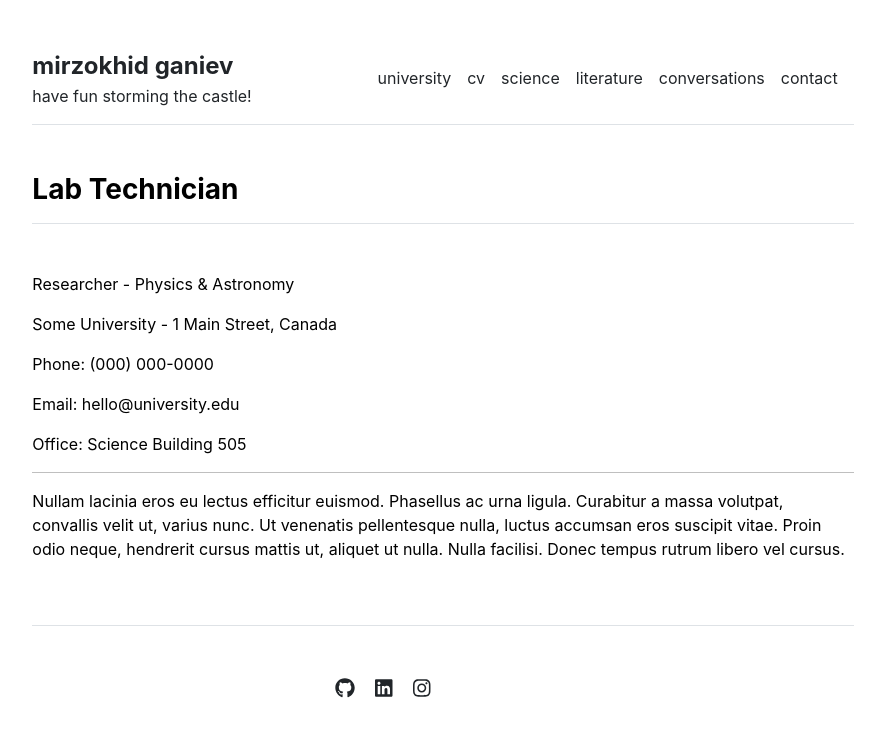
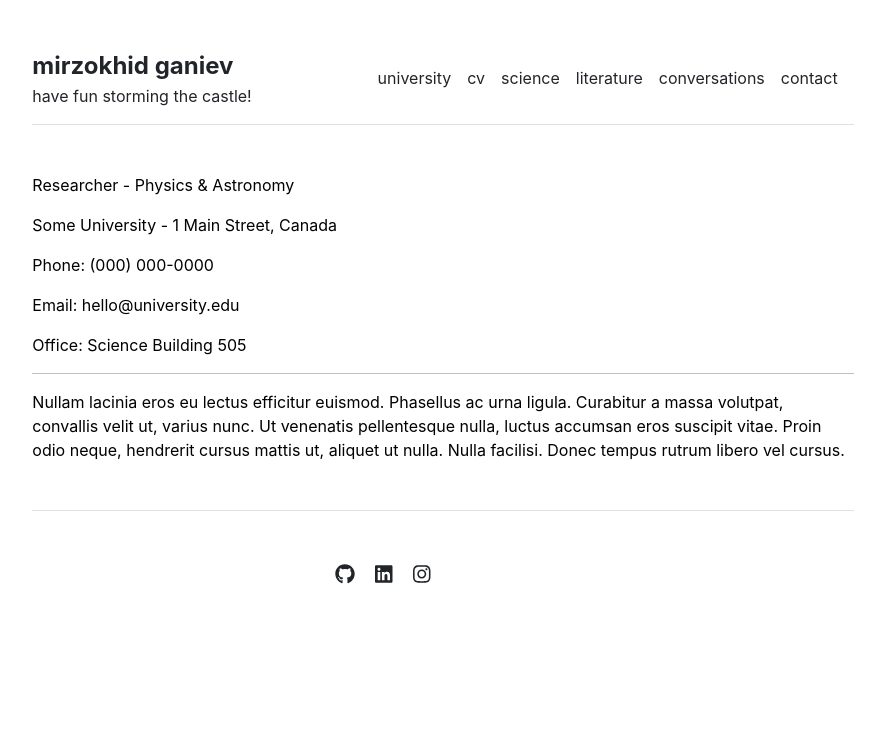
Before and after one commit to Mirzokhid/mirzokhid.github.io, a Jekyll site: the page built from people/lab-technician.md, in a window 1280 px wide. Shown: the top 737 px of the page, without its empty margins (197-1082 px from the left). Built offline with Jekyll 4.4.1, drawn with Linux system fonts in a browser that asks for light colours.

Commit message:
Update page.html

```diff
--- a/_layouts/page.html
+++ b/_layouts/page.html
@@ -2,9 +2,4 @@
 layout: default
 ---
 
-<div class="row g-5 mb-5">
-  <div class="col-md-12">
-    <h3 class="fw-bold border-bottom pb-3 mb-5">{{ page.title }}</h3>
-    {{ content }}
-  </div>
-</div>
+{{ content }}
```
